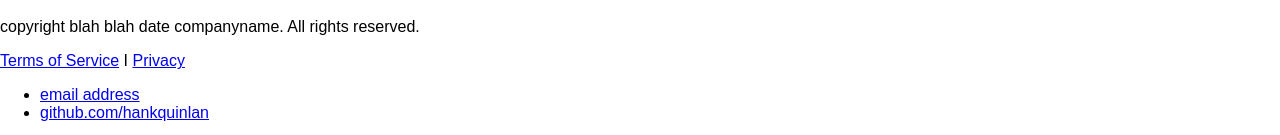
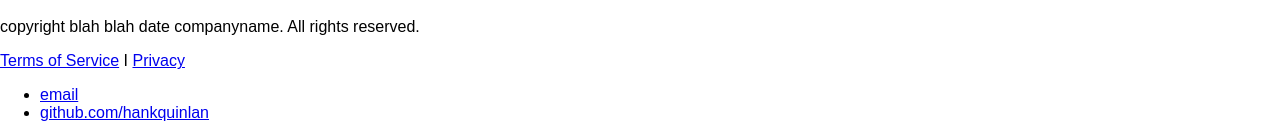
Before and after one commit to insatiablycivil/insatiablycivil.github.io, a Jekyll site: the page index.html, which Jekyll copies as it is, in a window 1280 px wide. Shown: the part 768-903 px from the top of the page. Built offline with Jekyll 4.4.1, drawn with Linux system fonts in a browser that asks for light colours.

Commit message:
Update index.html

```diff
--- a/index.html
+++ b/index.html
@@ -58,7 +58,7 @@
 			</div>
 			<div id="footer-links">
 		    		<ul>
-		        		<li><a href="mailto:hankquinlanhub@gmail.com">email address</a></li>
+		        		<li><a href="mailto:hankquinlanhub@gmail.com">email</a></li>
 		        		<li><a href="https://github.com/hankquinlan">github.com/hankquinlan</a></li>
 				</ul>
 			</div>
```
